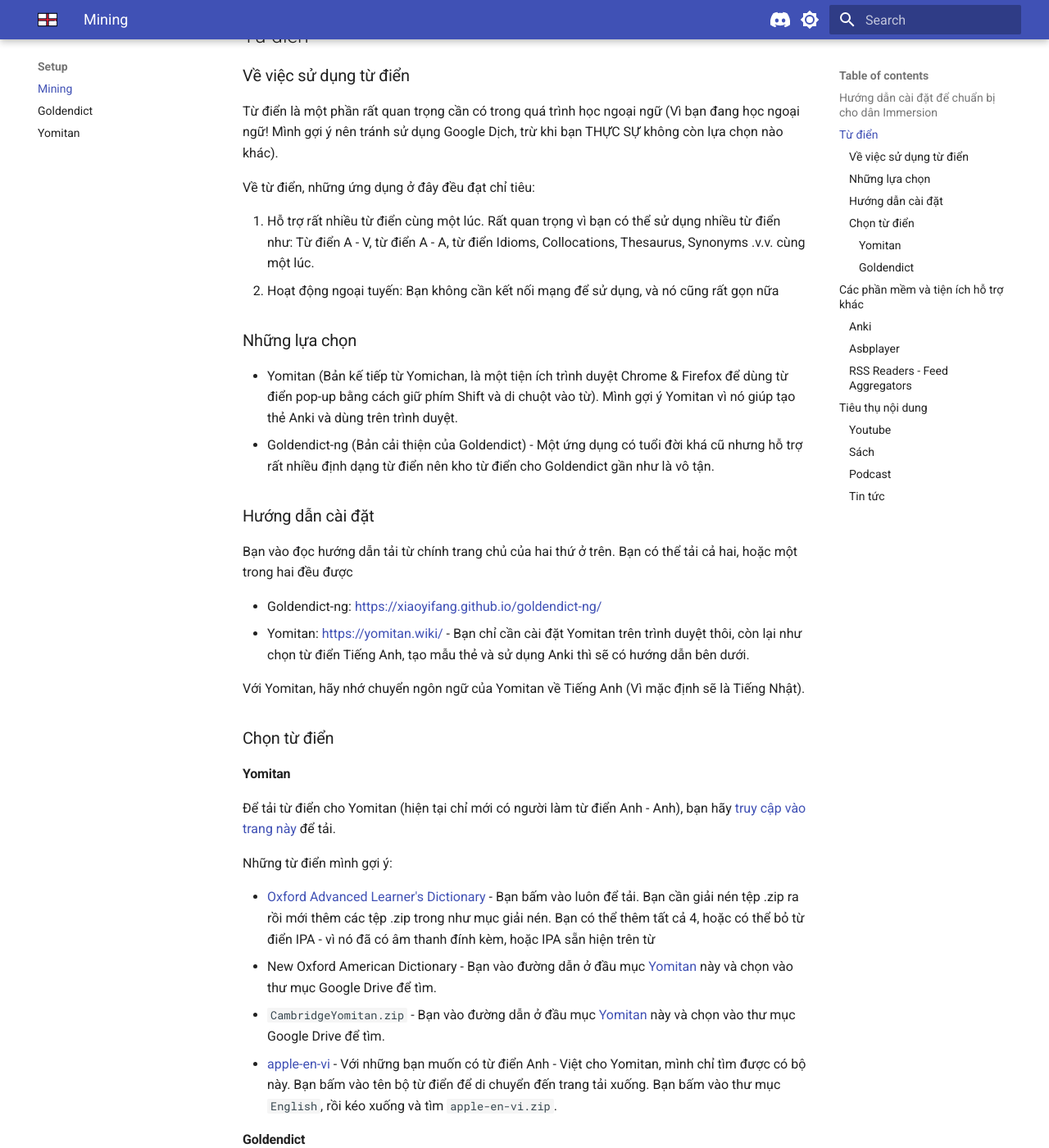
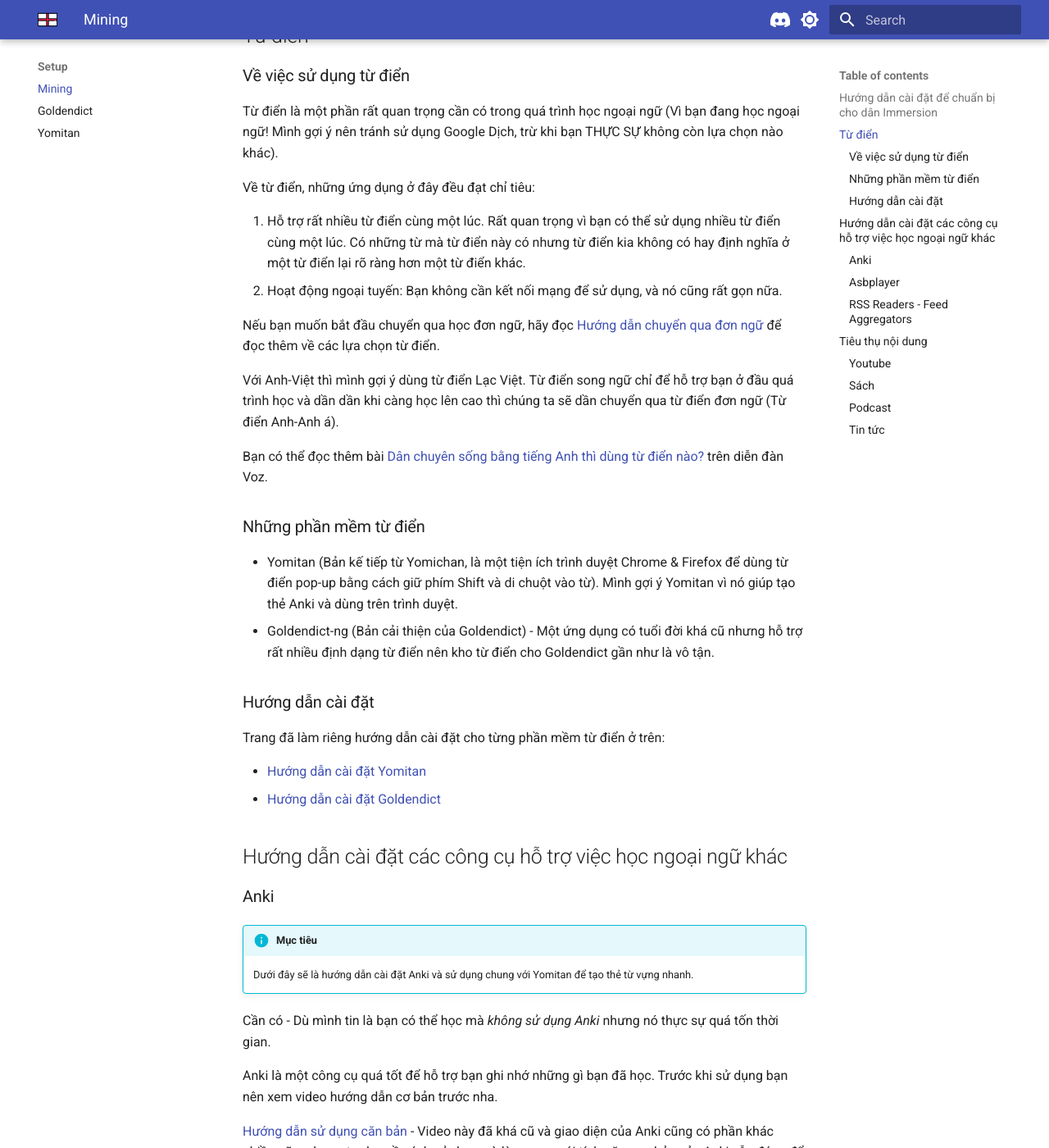
Before and after one commit to daihocmo/tieng-anh, an MkDocs documentation site: the page built from docs/setup.md, in a window 1280 px wide and 1400 px high, scrolled down 344 px. Shown: the whole window at 82% size. Built offline with MkDocs 1.6.1 and Material for MkDocs 9.7.7, drawn with Linux system fonts in a browser that asks for light colours; some of the changed text lies outside the part shown.

Commit message:
Cập nhật hướng dẫn cài đặt

```diff
--- a/docs/setup.md
+++ b/docs/setup.md
@@ -8,48 +8,31 @@
 
 Về từ điển, những ứng dụng ở đây đều đạt chỉ tiêu:
 
-1. Hỗ trợ rất nhiều từ điển cùng một lúc. Rất quan trọng vì bạn có thể sử dụng nhiều từ điển như: Từ điển A - V, từ điển A - A, từ điển Idioms, Collocations, Thesaurus, Synonyms .v.v. cùng một lúc.
-2. Hoạt động ngoại tuyến: Bạn không cần kết nối mạng để sử dụng, và nó cũng rất gọn nữa
+1. Hỗ trợ rất nhiều từ điển cùng một lúc. Rất quan trọng vì bạn có thể sử dụng nhiều từ điển cùng một lúc. Có những từ mà từ điển này có nhưng từ điển kia không có hay định nghĩa ở một từ điển lại rõ ràng hơn một từ điển khác.
+2. Hoạt động ngoại tuyến: Bạn không cần kết nối mạng để sử dụng, và nó cũng rất gọn nữa.
 
-### Những lựa chọn
+Nếu bạn muốn bắt đầu chuyển qua học đơn ngữ, hãy đọc [Hướng dẫn chuyển qua đơn ngữ](monolingual.md) để đọc thêm về các lựa chọn từ điển.
+
+Với Anh-Việt thì mình gợi ý dùng từ điển Lạc Việt. Từ điển song ngữ chỉ để hỗ trợ bạn ở đầu quá trình học và dần dần khi càng học lên cao thì chúng ta sẽ dần chuyển qua từ điển đơn ngữ (Từ điển Anh-Anh á).
+
+Bạn có thể đọc thêm bài [Dân chuyên sống bằng tiếng Anh thì dùng từ điển nào?](https://voz.vn/t/dan-chuyen-song-bang-tieng-anh-thi-dung-tu-đien-nao.661702/) trên diễn đàn Voz.
+
+
+### Những phần mềm từ điển
 - Yomitan (Bản kế tiếp từ Yomichan, là một tiện ích trình duyệt Chrome & Firefox để dùng từ điển pop-up bằng cách giữ phím Shift và di chuột vào từ). Mình gợi ý Yomitan vì nó giúp tạo thẻ Anki và dùng trên trình duyệt.
 - Goldendict-ng (Bản cải thiện của Goldendict) - Một ứng dụng có tuổi đời khá cũ nhưng hỗ trợ rất nhiều định dạng từ điển nên kho từ điển cho Goldendict gần như là vô tận.
 
 ### Hướng dẫn cài đặt
-Bạn vào đọc hướng dẫn tải từ chính trang chủ của hai thứ ở trên. Bạn có thể tải cả hai, hoặc một trong hai đều được
+Trang đã làm riêng hướng dẫn cài đặt cho từng phần mềm từ điển ở trên:
 
-- Goldendict-ng: <https://xiaoyifang.github.io/goldendict-ng/>
-- Yomitan: <https://yomitan.wiki/> - Bạn chỉ cần cài đặt Yomitan trên trình duyệt thôi, còn lại như chọn từ điển Tiếng Anh, tạo mẫu thẻ và sử dụng Anki thì sẽ có hướng dẫn bên dưới.
+- [Hướng dẫn cài đặt Yomitan](yomitan.md)
+- [Hướng dẫn cài đặt Goldendict](goldendict.md)
 
-Với Yomitan, hãy nhớ chuyển ngôn ngữ của Yomitan về Tiếng Anh (Vì mặc định sẽ là Tiếng Nhật).
+## Hướng dẫn cài đặt các công cụ hỗ trợ việc học ngoại ngữ khác
+### Anki
+!!! info "Mục tiêu"
+    Dưới đây sẽ là hướng dẫn cài đặt Anki và sử dụng chung với Yomitan để tạo thẻ từ vựng nhanh.
 
-### Chọn từ điển
-#### Yomitan
-Để tải từ điển cho Yomitan (hiện tại chỉ mới có người làm từ điển Anh - Anh), bạn hãy [truy cập vào trang này](https://github.com/MarvNC/yomitan-dictionaries#english-english) để tải.
-
-Những từ điển mình gợi ý:
-
-- [Oxford Advanced Learner's Dictionary](https://github.com/MarvNC/yomichan-dictionaries/files/14957647/oald-release-yomitan.zip) - Bạn bấm vào luôn để tải. Bạn cần giải nén tệp .zip ra rồi mới thêm các tệp .zip trong như mục giải nén. Bạn có thể thêm tất cả 4, hoặc có thể bỏ từ điển IPA - vì nó đã có âm thanh đính kèm, hoặc IPA sẵn hiện trên từ
-- New Oxford American Dictionary - Bạn vào đường dẫn ở đầu mục [Yomitan](#yomitan) này và chọn vào thư mục Google Drive để tìm.
-- `CambridgeYomitan.zip` - Bạn vào đường dẫn ở đầu mục [Yomitan](#yomitan) này và chọn vào thư mục Google Drive để tìm.
-- [apple-en-vi](https://drive.proton.me/urls/XZRWCKDM54#Bnq28tvMixEm) - Với những bạn muốn có từ điển Anh - Việt cho Yomitan, mình chỉ tìm được có bộ này. Bạn bấm vào tên bộ từ điển để di chuyển đến trang tải xuống. Bạn bấm vào thư mục `English`, rồi kéo xuống và tìm `apple-en-vi.zip`.
-
-#### Goldendict
-Để tải từ điển cho Goldendict, bạn hãy truy cập trang này trên diễn đàn Voz để đọc [bài tổng hợp này](https://voz.vn/t/reup-goldendict-va-cac-bo-dai-tu-dien-eng-eng-full-audio-picture.710141/). Có một kho rất lớn các từ điển bạn có thể tải
-
-
-Những từ điển mình gợi ý: Cá nhân mình sử dụng (Nhiều từ điển để tăng lượng word coverage):
-
-- mtBab EV - Từ điển Anh - Việt (Babylon) bạn có thể tìm ở đường dẫn đầu mục Goldendict này. Nếu bạn mới học Tiếng Anh thì có thể dùng
-- New Oxford American Dictionary
-- Oxford Thesaurus
-- Oxford Dictionary of Phrasal Verbs
-
-- [Kho từ điển chuyên ngành Anh - Anh - Đường dẫn Google Drive](https://drive.google.com/drive/folders/0BzrQwK2v03aKWjlsQ3NsaWJKalU?resourcekey=0-DtgqOJiVFSDI231ugoQgiQ)
-
-## Các phần mềm và tiện ích hỗ trợ khác
-
-### Anki
 Cần có - Dù mình tin là bạn có thể học mà _không sử dụng Anki_ nhưng nó thực sự quá tốn thời gian.
 
 Anki là một công cụ quá tốt để hỗ trợ bạn ghi nhớ những gì bạn đã học. Trước khi sử dụng bạn nên xem video hướng dẫn cơ bản trước nha.
--- a/docs/yomitan.md
+++ b/docs/yomitan.md
@@ -27,16 +27,21 @@
 
 Những tệp này sử dụng phần mở rộng `.zip` (file extension) và **bạn không được giải nén nó ra.**
 
-Bạn có thể di chuyển đến trang [MarvNC/yomitan-dictionaries](https://github.com/MarvNC/yomitan-dictionaries?tab=readme-ov-file#english-english) để cài đặt từ điển cho Yomitan.
+Bạn có thể di chuyển đến trang [MarvNC/yomitan-dictionaries](https://github.com/MarvNC/yomitan-dictionaries?tab=readme-ov-file#english-english) để cài đặt từ điển cho Yomitan. Bên dưới sẽ có gợi ý từ điển nên dùng và cách cài đặt từ điển vào Yomitan.
 
 Các từ điển gợi ý:
 
+- Từ điển Lạc-Việt (Cho những người mới học hoặc những người chưa quen với việc đọc định nghĩa đơn ngữ)
+- Longman Dictionary of Contemporary English (LDOCE) - Về mặt định nghĩa thì Longman có ưu thế hơn so với Oxford. Longman định nghĩa dễ hiểu, ngắn gọn, và nhiều ví dụ. (Gợi ý của bác [Black7](https://voz.vn/u/black7.1242890/))
 - Cambridge Advanced Learner’s Dictionary
 - Collins COBUILD
-- Longman Dictionary of Contemporary English (LDOCE)
 - Oxford Advanced Learner’s Dictionary (OALD)
 
-(Bạn có thể tải những từ điển ở trong đường dẫn Google Drive từ đường dẫn mình gửi ở trên)
+Các tệp từ điển cho Yomitan:
+
+- [Oxford Advanced Learner's Dictionary](https://github.com/MarvNC/yomichan-dictionaries/files/14957647/oald-release-yomitan.zip) - Bạn bấm vào luôn để tải. Bạn cần giải nén tệp .zip ra rồi mới thêm các tệp .zip trong như mục giải nén. Sẽ có 4 tệp `.zip` là: `oald.zip` (Từ điển Oxford chỉ có định nghĩa từ, `oald-extra.zip` (Như trên nhưng bao gồm câu ví dụ) và một từ điển IPA và `yzk-freq-en.zip` (Đo độ phổ biến của từ)). Bạn hãy tự chọn từ điển mà bạn muốn dùng. Đọc thêm bên dưới để biết cách thêm vào Yomitan.
+- [apple-en-vi](https://drive.proton.me/urls/XZRWCKDM54#Bnq28tvMixEm) - Với những bạn muốn có từ điển Anh - Việt cho Yomitan, mình chỉ tìm được có bộ này. Bạn bấm vào tên bộ từ điển để di chuyển đến trang tải xuống. Bạn bấm vào thư mục `English`, rồi kéo xuống và tìm `apple-en-vi.zip`.
+
 
 ### Cài đặt từ điển và sử dụng cơ bản
 
@@ -57,6 +62,10 @@
 
 Có thể chỉnh kích cỡ Pop-up trong cài đặt và cả giao diện tối nữa.
 
+Nếu bạn thấy phần hướng dẫn khó hiểu thì bạn có thể xem hướng dẫn trên Youtube nha:
+
+<iframe width="560" height="315" src="https://www.youtube.com/embed/MjLw8jZ7aRE?si=KqnQkL6skboYElqq" title="YouTube video player" frameborder="0" allow="accelerometer; autoplay; clipboard-write; encrypted-media; gyroscope; picture-in-picture; web-share" referrerpolicy="strict-origin-when-cross-origin" allowfullscreen></iframe>
+
 ### Từ điển đo độ phổ biến của từ
 
 Yomitan hỗ trợ từ điển tần suất để cho bạn biết độ phổ biến của từ.
@@ -68,8 +77,6 @@
 
 - **yzk-freq-en**: Từ điển đo độ phổ biến được làm bởi yzk
 - **Frequency-FLT**: Không biết nữa
-
-
 
 **Thế nào là từ phổ biến?**
 
```
Also changed, not shown: docs/goldendict.md (+1 -0 lines).
